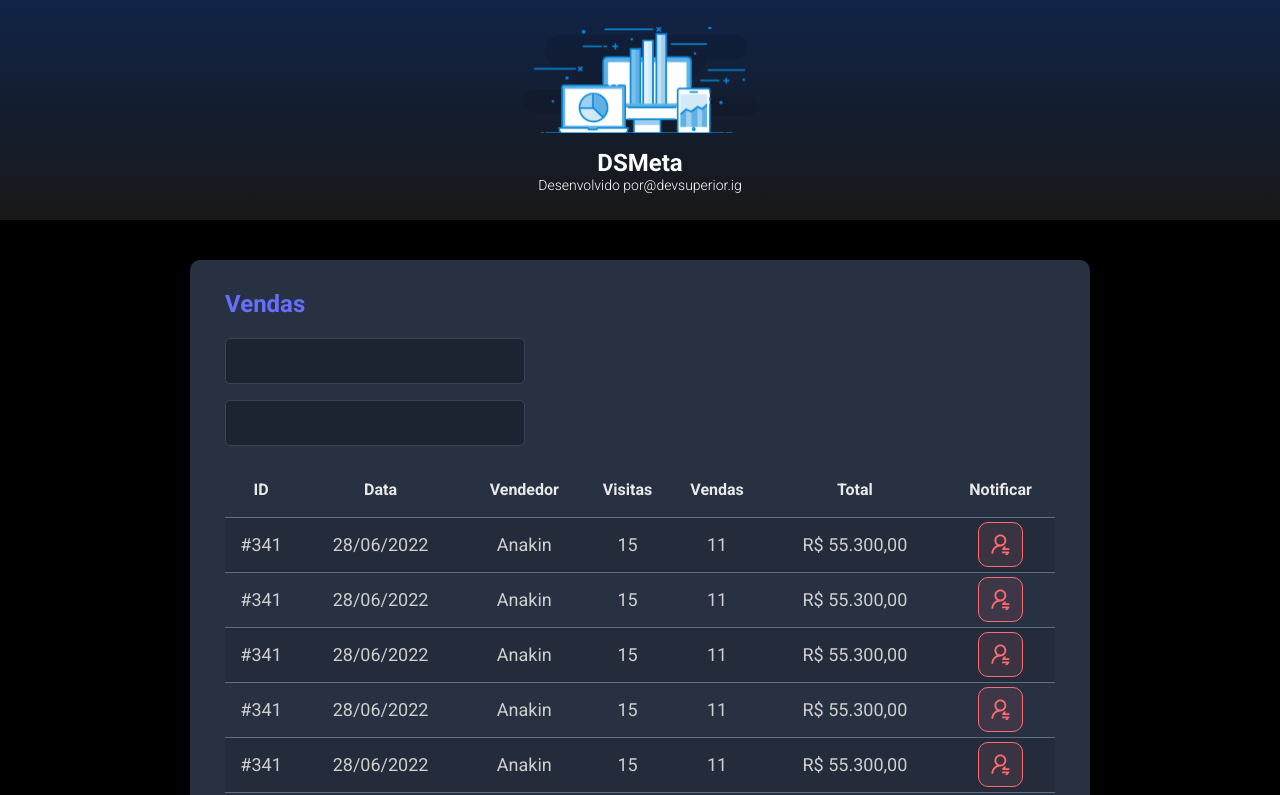
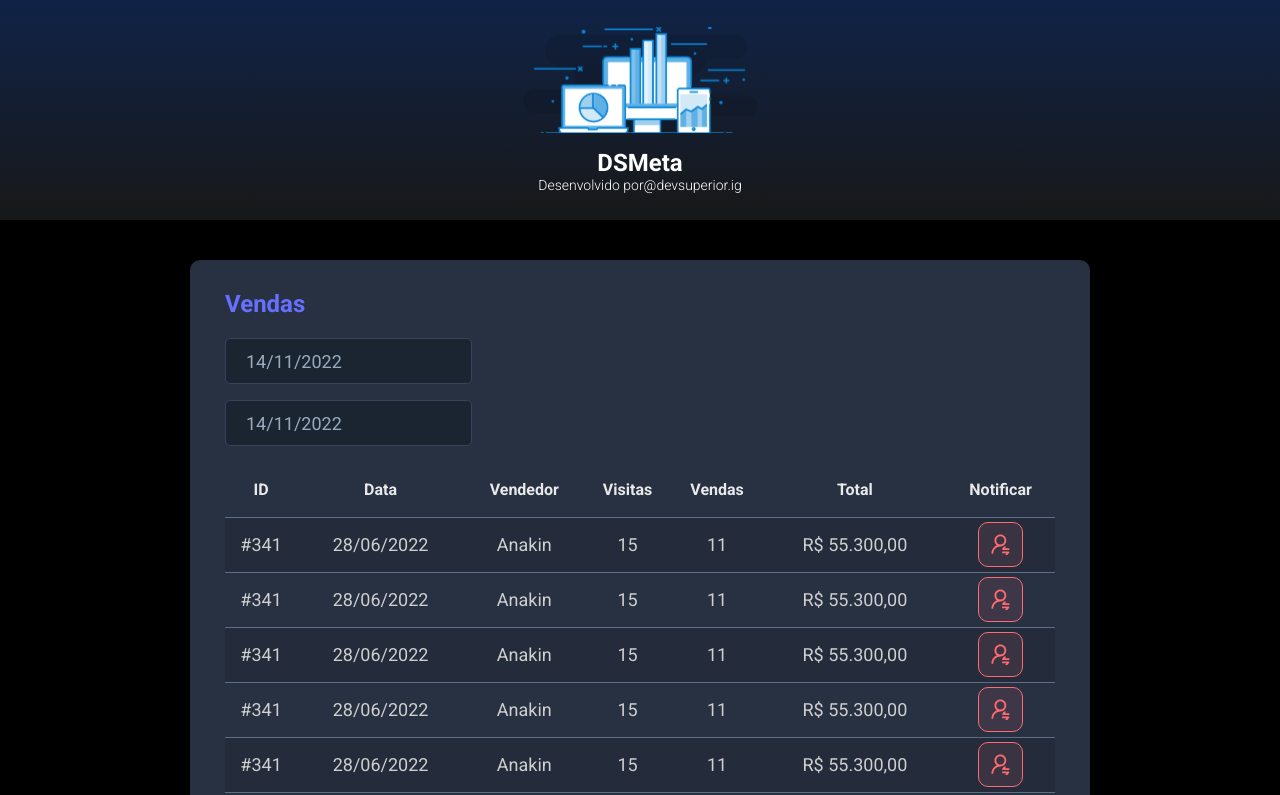
Before and after one commit to pedrosezar/dsmeta, a React (Vite) app in the folder frontend/: page / in a window 1280 px wide. Shown: the top 795 px of the page. Built offline with nearby package versions, Linux system fonts and the light colour scheme.

Commit message:
Datepicker

```diff
--- a/frontend/package.json
+++ b/frontend/package.json
@@ -9,7 +9,9 @@
     "preview": "vite preview"
   },
   "dependencies": {
+    "@types/react-datepicker": "4.4.2",
     "react": "^18.2.0",
+    "react-datepicker": "4.8.0",
     "react-dom": "^18.2.0"
   },
   "devDependencies": {
--- a/frontend/src/components/SalesCard/index.tsx
+++ b/frontend/src/components/SalesCard/index.tsx
@@ -1,3 +1,6 @@
+import DatePicker from "react-datepicker";
+import "react-datepicker/dist/react-datepicker.css";
+
 import NotificationButton from "../NotificationButton";
 import "./styles.css";
 
@@ -7,10 +10,20 @@
       <h2 className="dsmeta-sales-title">Vendas</h2>
       <div>
         <div className="dsmeta-form-control-container">
-          <input type="text" name="" className="dsmeta-form-control" />
+          <DatePicker
+            selected={new Date()}
+            onChange={(date: Date) => {}}
+            className="dsmeta-form-control"
+            dateFormat="dd/MM/yyyy"
+          />{" "}
         </div>
         <div className="dsmeta-form-control-container">
-          <input type="text" name="" className="dsmeta-form-control" />
+          <DatePicker
+            selected={new Date()}
+            onChange={(date: Date) => {}}
+            className="dsmeta-form-control"
+            dateFormat="dd/MM/yyyy"
+          />{" "}
         </div>
         <div>
           <table className="dsmeta-sales-table">
```
Also changed, not shown: 1 other file (tests, documents, lock files or other folders).
